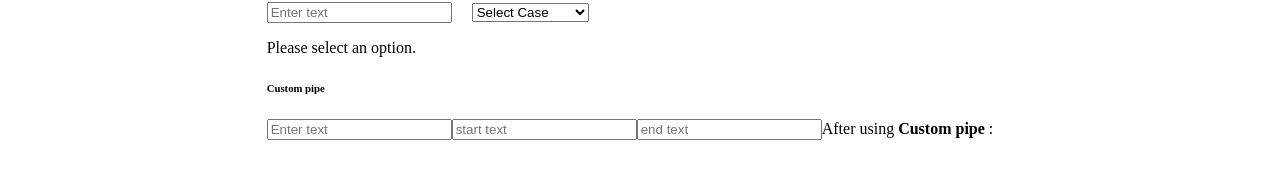
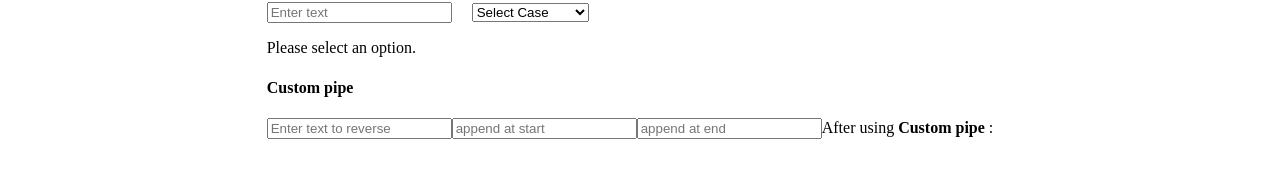
Before and after one commit to karthikeyankumbam/angular-assignments, an Angular app: page /assignment-3 in a window 1280 px wide. Shown: the part 227-406 px from the top of the page. Built offline with nearby package versions, Linux system fonts and the light colour scheme.

Commit message:
adding the small  changes

```diff
--- a/src/app/assignment-3/assignment-3.component.html
+++ b/src/app/assignment-3/assignment-3.component.html
@@ -40,10 +40,10 @@
     </div>
     <!-- Json Pipe  -->
     <div>
-        <h6>Custom pipe</h6>
-        <span><input [(ngModel)]="customText" type="text" placeholder="Enter text"></span>
-        <span><input [(ngModel)]="prefixText" type="text" placeholder="start text"></span>
-        <span><input [(ngModel)]="suffixText" type="text" placeholder="end text"></span>
+        <h4>Custom pipe</h4>
+        <span><input [(ngModel)]="customText" type="text" placeholder="Enter text to reverse"></span>
+        <span><input [(ngModel)]="prefixText" type="text" placeholder="append at start"></span>
+        <span><input [(ngModel)]="suffixText" type="text" placeholder="append at end"></span>
         <span>After using <b>Custom pipe</b> : {{customText | custom:prefixText:suffixText}}</span>&nbsp;&nbsp;&nbsp;&nbsp;
 
     </div>
```
